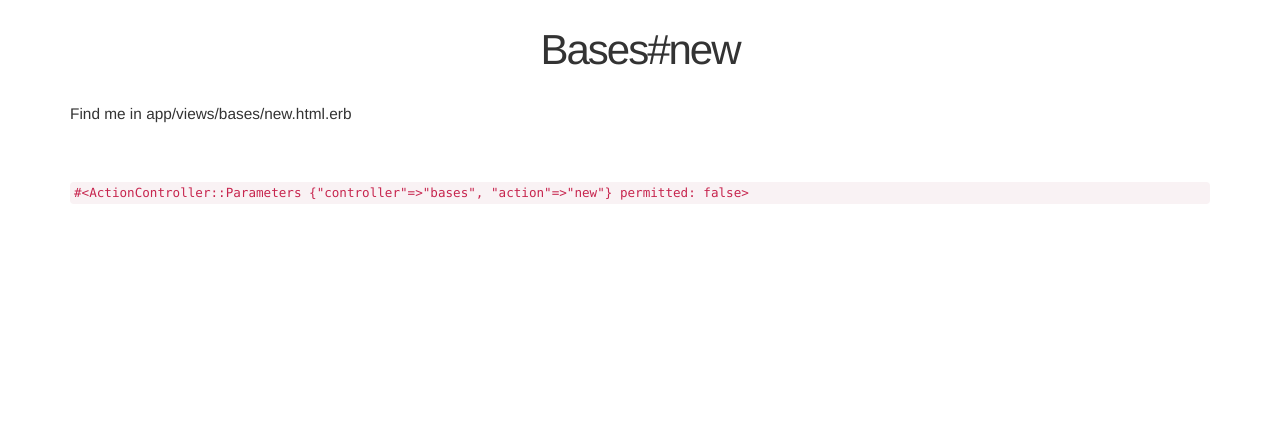
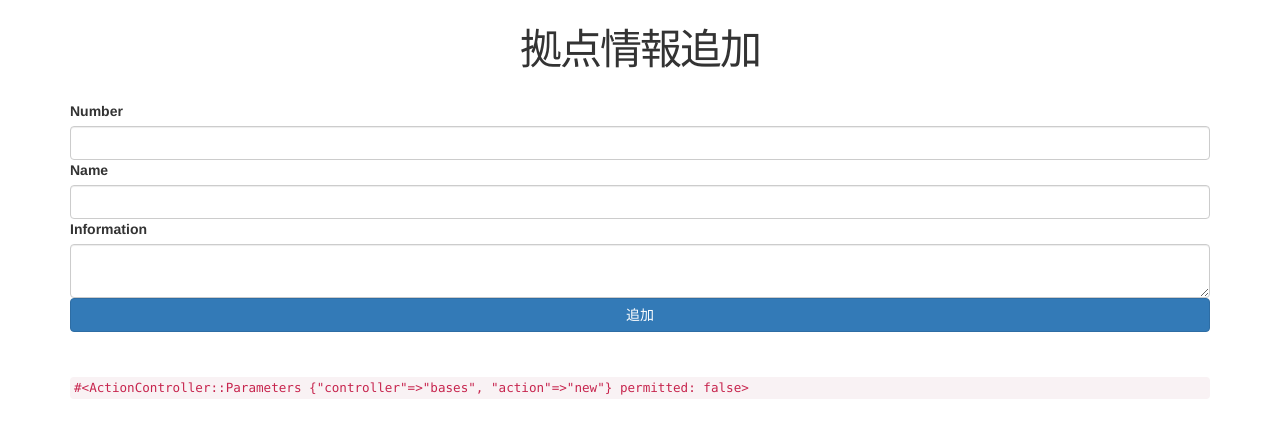
Before and after one commit to manabutice/Attendance.A_complete, a Rails app: page /bases/new in a window 1280 px wide. Shown: the part 51-489 px from the top of the page. Run offline with Rails 7, Linux system fonts and the light colour scheme; a user stored in the database is signed in; data that the repository does not hold is empty; style sheets or scripts are compiled from the project's sources; some libraries are stand-ins or nearby versions.

Commit message:
new.html.erb 記入ok

```diff
--- a/app/views/bases/index.html.erb
+++ b/app/views/bases/index.html.erb
@@ -21,5 +21,6 @@
     </tr>
   </tbody>
 </table>
-
- <p><%= link_to "拠点情報追加","#",class: "btn btn-primary" %></p>
+<button type="button" class="btn">
+<%= link_to "追加" ,"#",class: "btn btn-primary" %></p>
+ </button>
--- a/app/views/bases/new.html.erb
+++ b/app/views/bases/new.html.erb
@@ -1,2 +1,18 @@
-<h1>Bases#new</h1>
-<p>Find me in app/views/bases/new.html.erb</p>
+<% provide(:title, "拠点情報追加") %>
+<h1>拠点情報追加</h1>
+
+<%= form_with(model: @base,local: true) do |f| %>
+    <%= render 'shared/error_messages',object: @baser%>
+
+    <%= f.label :number, class: "label-拠点情報追加" %>
+    <%= f.number_field :number, class: "form-control" %>
+
+    <%= f.label :name, class: "label-拠点情報追加" %>
+    <%= f.text_field :name, class: "form-control" %>
+
+    <%= f.label :information, class: "label-拠点情報追加" %>
+    <%= f.text_area :information, class: "form-control" %>
+
+
+    <%= f.submit "追加", class: "btn btn-primary btn-block btn-拠点情報追加" %>
+    <% end %>
```
